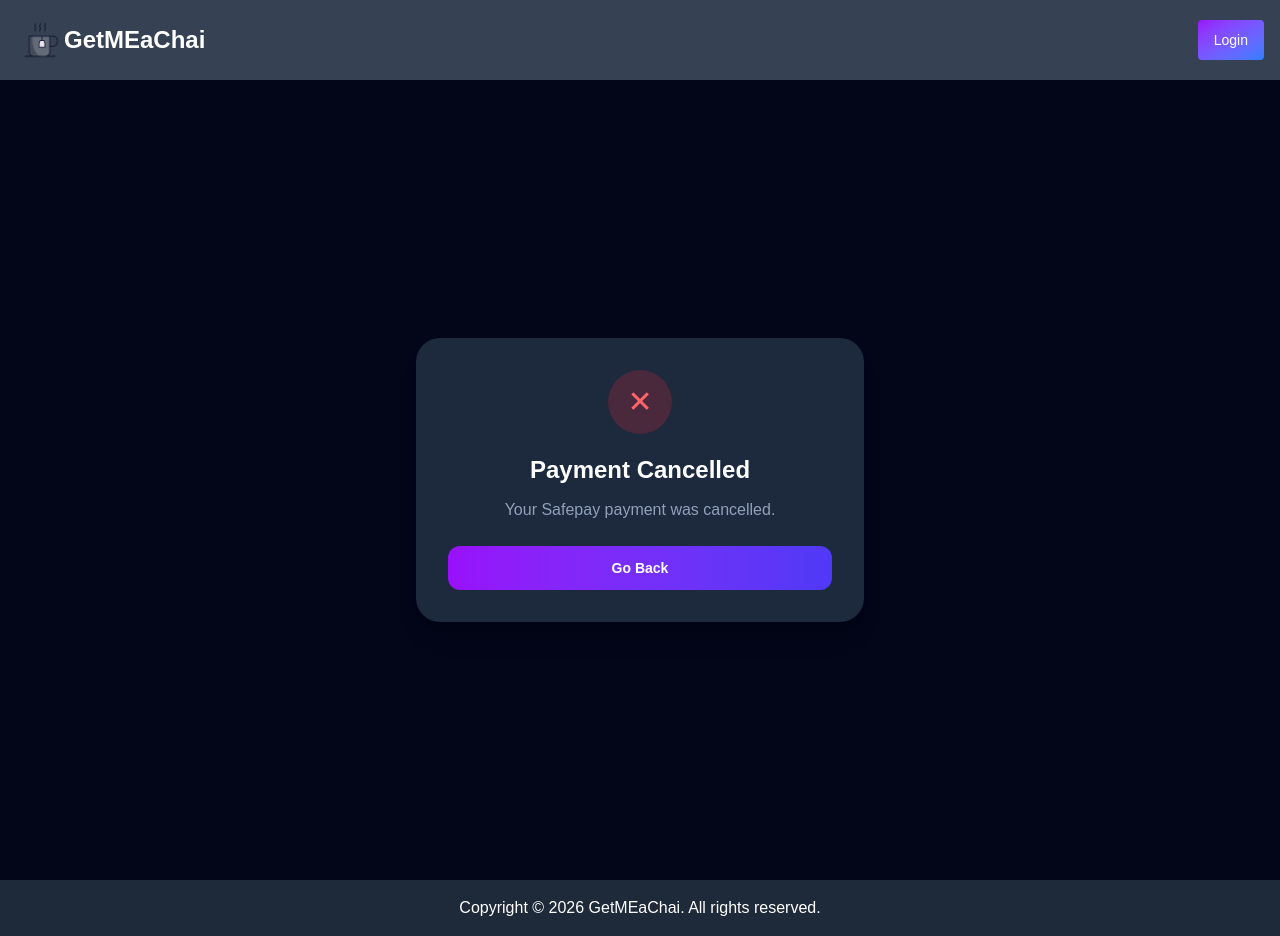
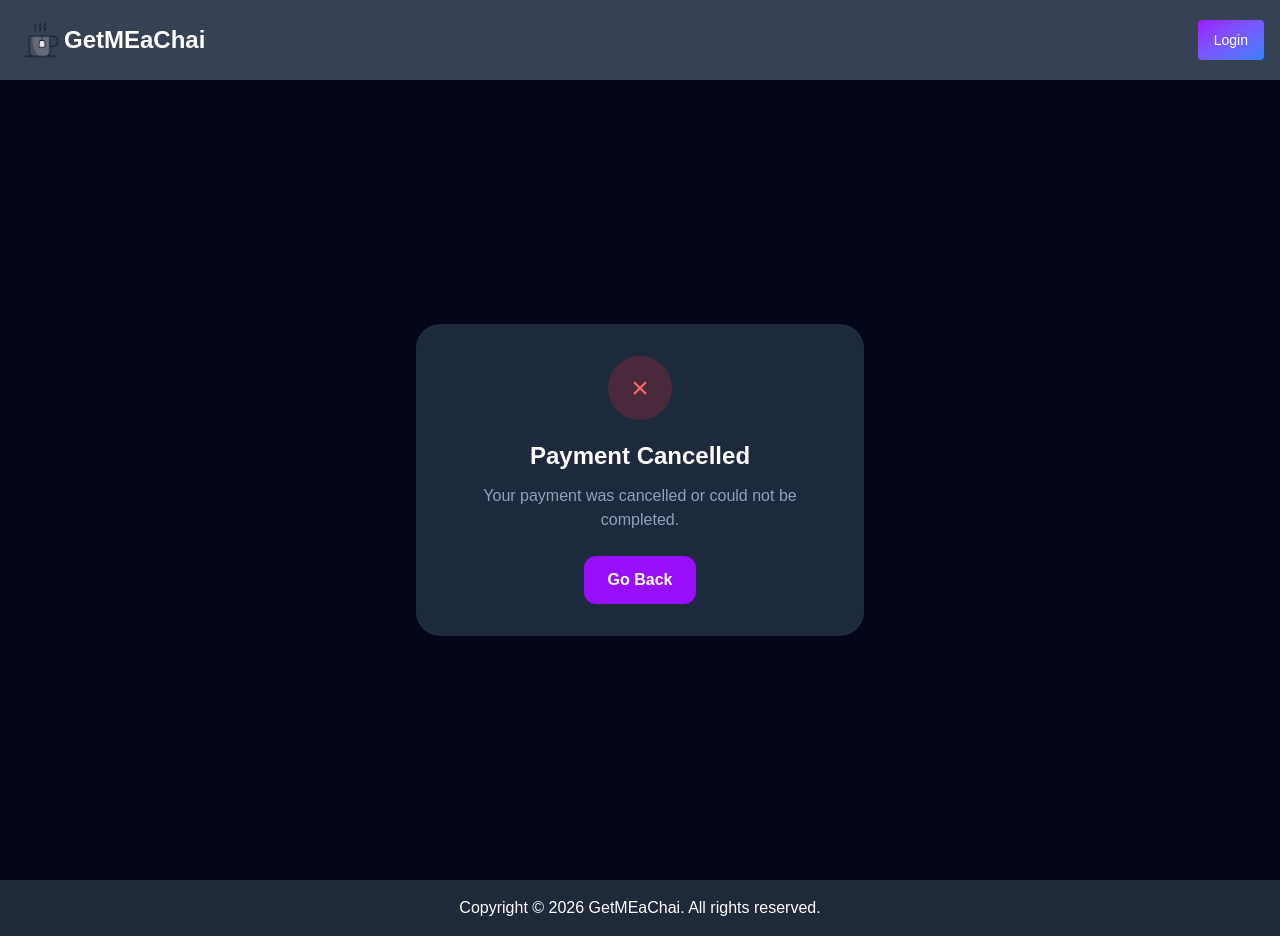
Before and after one commit to Faizan-Saqib/GetMEaChai, a Next.js app: page /payment/cancel in a window 1280 px wide. Built offline with nearby package versions, Linux system fonts and the light colour scheme; no server answers.

Commit message:
Fix payment pages for production build

```diff
--- a/app/payment/cancel/page.js
+++ /dev/null
@@ -1,42 +0,0 @@
-"use client";
-
-import { useSearchParams } from "next/navigation";
-
-export default function CancelPage() {
-  const searchParams = useSearchParams();
-
-  const tracker = searchParams.get("tracker");
-
-  return (
-    <main className="min-h-screen flex items-center justify-center bg-slate-950 px-6">
-      <div className="w-full max-w-md rounded-3xl bg-slate-800 p-8 text-center shadow-xl">
-
-        <div className="mx-auto mb-5 flex h-16 w-16 items-center justify-center rounded-full bg-red-500/20 text-3xl text-red-400">
-          ✕
-        </div>
-
-        <h1 className="text-2xl font-bold text-white">
-          Payment Cancelled
-        </h1>
-
-        <p className="mt-3 text-slate-400">
-          Your Safepay payment was cancelled.
-        </p>
-
-        {tracker && (
-          <p className="mt-4 break-all text-xs text-slate-500">
-            Tracker: {tracker}
-          </p>
-        )}
-
-        <button
-          onClick={() => window.history.back()}
-          className="mt-6 w-full rounded-xl bg-gradient-to-r from-purple-600 to-indigo-600 py-3 text-sm font-semibold text-white transition hover:from-purple-500 hover:to-indigo-500"
-        >
-          Go Back
-        </button>
-
-      </div>
-    </main>
-  );
-}
--- a/app/payment/cancel/page.jsx
+++ b/app/payment/cancel/page.jsx
@@ -1,18 +1,15 @@
 "use client";
 
+import { Suspense } from "react";
 import { useSearchParams } from "next/navigation";
 
-export default function PaymentCancel() {
-  const searchParams =
-    useSearchParams();
-
-  const tracker =
-    searchParams.get("tracker");
+function PaymentCancelContent() {
+  const searchParams = useSearchParams();
+  const tracker = searchParams.get("tracker");
 
   return (
     <main className="min-h-screen bg-slate-950 flex items-center justify-center px-6">
       <div className="w-full max-w-md rounded-3xl bg-slate-800 p-8 text-center">
-
         <div className="mx-auto mb-5 flex h-16 w-16 items-center justify-center rounded-full bg-red-500/20">
           <span className="text-3xl text-red-400">
             ×
@@ -24,8 +21,7 @@ export default function PaymentCancel() {
         </h1>
 
         <p className="mt-3 text-slate-400">
-          Your payment was cancelled or
-          could not be completed.
+          Your payment was cancelled or could not be completed.
         </p>
 
         {tracker && (
@@ -40,8 +36,15 @@ export default function PaymentCancel() {
         >
           Go Back
         </a>
-
       </div>
     </main>
   );
 }
+
+export default function PaymentCancel() {
+  return (
+    <Suspense fallback={null}>
+      <PaymentCancelContent />
+    </Suspense>
+  );
+}
--- a/app/payment/checkout/page.jsx
+++ b/app/payment/checkout/page.jsx
@@ -0,0 +1,7 @@
+export default function CheckoutPage() {
+  return (
+    <main>
+      <h1>Checkout</h1>
+    </main>
+  );
+}
--- a/app/payment/success/page.jsx
+++ b/app/payment/success/page.jsx
@@ -1,13 +1,15 @@
 "use client";
 
-import { useEffect, useState } from "react";
+import { Suspense, useEffect, useState } from "react";
+import { useSearchParams } from "next/navigation";
+
 import { verifyPayment } from "@/actions/useractions";
-import { useSearchParams } from 'next/navigation'
-import { ToastContainer, toast } from 'react-toastify';
-import 'react-toastify/dist/ReactToastify.css';
-import { Bounce } from 'react-toastify';
 
-export default function SuccessPage() {
+import { ToastContainer, toast } from "react-toastify";
+import "react-toastify/dist/ReactToastify.css";
+import { Bounce } from "react-toastify";
+
+function SuccessContent() {
   const searchParams = useSearchParams();
 
   const rawTracker = searchParams.get("tracker");
@@ -16,32 +18,9 @@ export default function SuccessPage() {
   const tracker = rawTracker?.split("?")[0]?.trim();
 
   const [status, setStatus] = useState("verifying");
-  const [message, setMessage] = useState(
-    "Verifying your payment..."
-  );
-
-
-
-
-
+  const [message, setMessage] = useState("Verifying your payment...");
 
   useEffect(() => {
-    let sucses = "a"
-     let setStatus = sucses
-    if (setStatus = sucses) {
-        toast('Thanks for your donation!', {
-            position: "top-right",
-            autoClose: 5000,
-            hideProgressBar: false,
-            closeOnClick: true,
-            pauseOnHover: true,
-            draggable: true,
-            progress: undefined,
-            theme: "light",
-            transition: Bounce,
-            });
-    }
-
     let cancelled = false;
 
     const verify = async () => {
@@ -63,7 +42,8 @@ export default function SuccessPage() {
         // SUCCESS
         if (result?.paid === true) {
           setStatus("success");
-             toast('Thanks for your donation!', {
+
+          toast("Thanks for your donation!", {
             position: "top-right",
             autoClose: 5000,
             hideProgressBar: false,
@@ -74,6 +54,7 @@ export default function SuccessPage() {
             theme: "light",
             transition: Bounce,
           });
+
           return;
         }
 
@@ -87,27 +68,20 @@ export default function SuccessPage() {
         // PENDING
         if (result?.pending === true) {
           setStatus("pending");
-          setMessage(
-            "Your payment is still being processed."
-          );
+          setMessage("Your payment is still being processed.");
           return;
         }
 
         // UNKNOWN
         setStatus("error");
-        setMessage(
-          "We could not determine the payment status."
-        );
+        setMessage("We could not determine the payment status.");
       } catch (error) {
         console.error("❌ PAYMENT VERIFY ERROR:", error);
 
         if (cancelled) return;
 
         setStatus("error");
-        setMessage(
-          error?.message ||
-            "Unable to verify your payment."
-        );
+        setMessage(error?.message || "Unable to verify your payment.");
       }
     };
 
@@ -133,12 +107,9 @@ export default function SuccessPage() {
         theme="light"
         transition={Bounce}
       />
+
       <main className="flex min-h-screen items-center justify-center bg-slate-950 px-6">
         <div className="w-full max-w-md rounded-3xl bg-slate-800 p-8 text-center shadow-xl">
-
-
-
-
           <div className="mx-auto mb-5 flex h-16 w-16 items-center justify-center rounded-full bg-green-500/20 text-3xl text-green-400">
             ✓
           </div>
@@ -159,7 +130,13 @@ export default function SuccessPage() {
         </div>
       </main>
     </>
+  );
+}
 
-
-
-  )}
+export default function SuccessPage() {
+  return (
+    <Suspense fallback={null}>
+      <SuccessContent />
+    </Suspense>
+  );
+}
```
Lines whose indentation alone changed are shown as unchanged.
